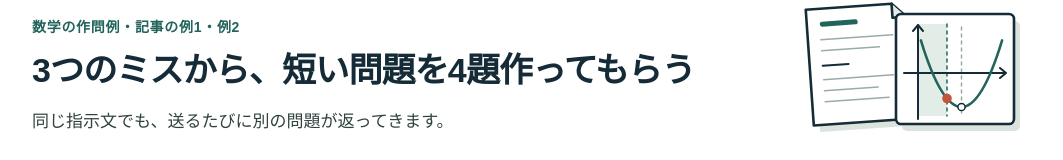
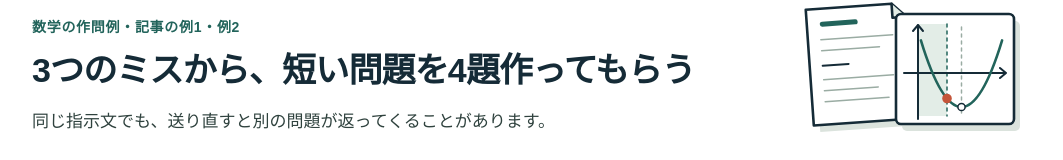
Before and after one commit to mikikof/keisetsu-tools, a plain HTML site: page hikkake/example.html in a window 1280 px wide. Shown: the part 116-276 px from the top of the page, without its empty margins (108-1171 px from the left). Drawn offline with Linux system fonts and the light colour scheme.

Commit message:
1月号: 作問例ページの一文を直す（送り直すと別の問題が返ってくることがある）
Co-Authored-By: Claude Opus 5.5 <noreply@anthropic.com>

```diff
--- a/hikkake/example.html
+++ b/hikkake/example.html
@@ -21,7 +21,7 @@
       <div class="intro-copy">
         <p class="eyebrow" id="page-kicker">作問例</p>
         <h1 id="page-title">作問例</h1>
-        <p>同じ指示文でも、送るたびに別の問題が返ってきます。</p>
+        <p>同じ指示文でも、送り直すと別の問題が返ってくることがあります。</p>
       </div>
       <div class="intro-art" id="intro-art"></div>
     </section>
```
